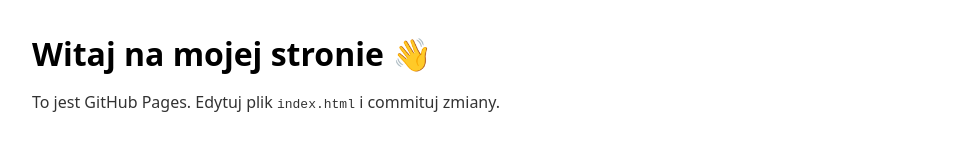
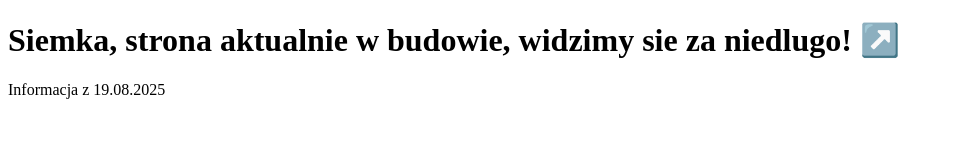
Before and after one commit to TackusHackus/tackushackus.github.io, a plain HTML site: page index.html in a window 1280 px wide. Shown: the whole page, without its empty margins (0-953 px from the left). Drawn offline with Linux system fonts and the light colour scheme.

Commit message:
Update 1.0

```diff
--- a/index.html
+++ b/index.html
@@ -1,17 +1,10 @@
-<!doctype html>
-<html lang="pl">
-<head>
-  <meta charset="utf-8" />
-  <meta name="viewport" content="width=device-width,initial-scale=1" />
-  <title>Moja strona</title>
-  <style>
-    body { font-family: system-ui, sans-serif; margin: 2rem; }
-    h1 { margin-bottom: .5rem; }
-    p { opacity: .8; }
-  </style>
-</head>
-<body>
-  <h1>Witaj na mojej stronie 👋</h1>
-  <p>To jest GitHub Pages. Edytuj plik <code>index.html</code> i commituj zmiany.</p>
-</body>
+<!DOCTYPE html>
+<html>
+    <head>
+        <title>Strona glowna</title>
+    </head>
+    <body>
+        <h1>Siemka, strona aktualnie w budowie, widzimy sie za niedlugo! ↗️</h1>
+        <p>Informacja z 19.08.2025</p>
+    </body>
 </html>
```
